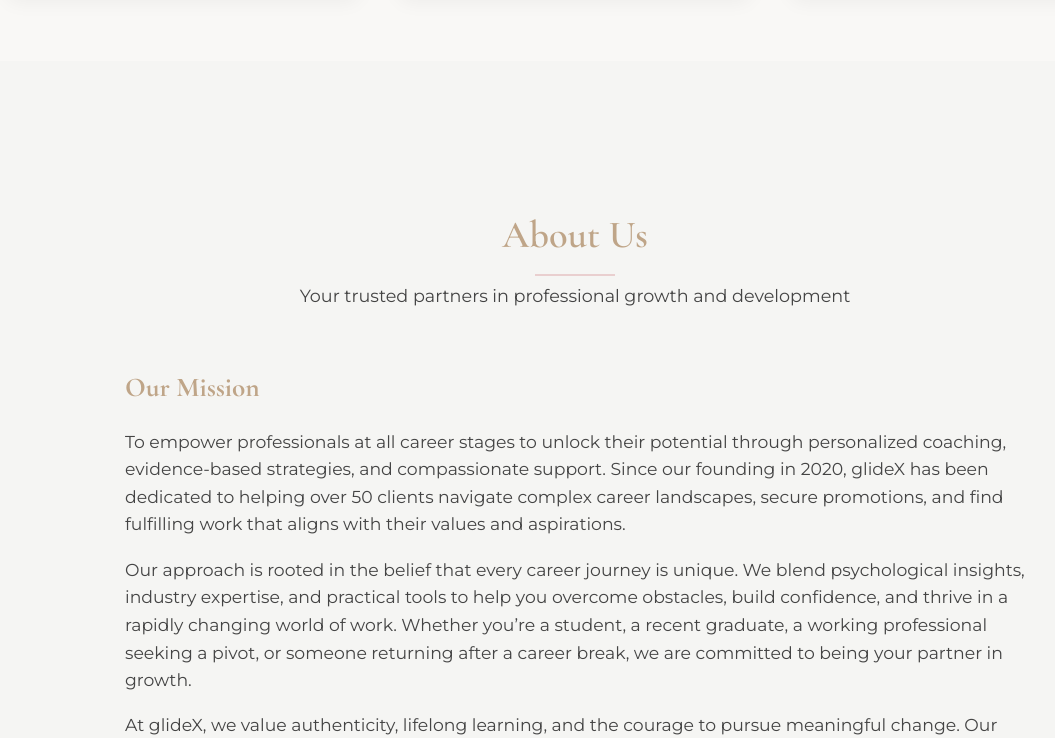
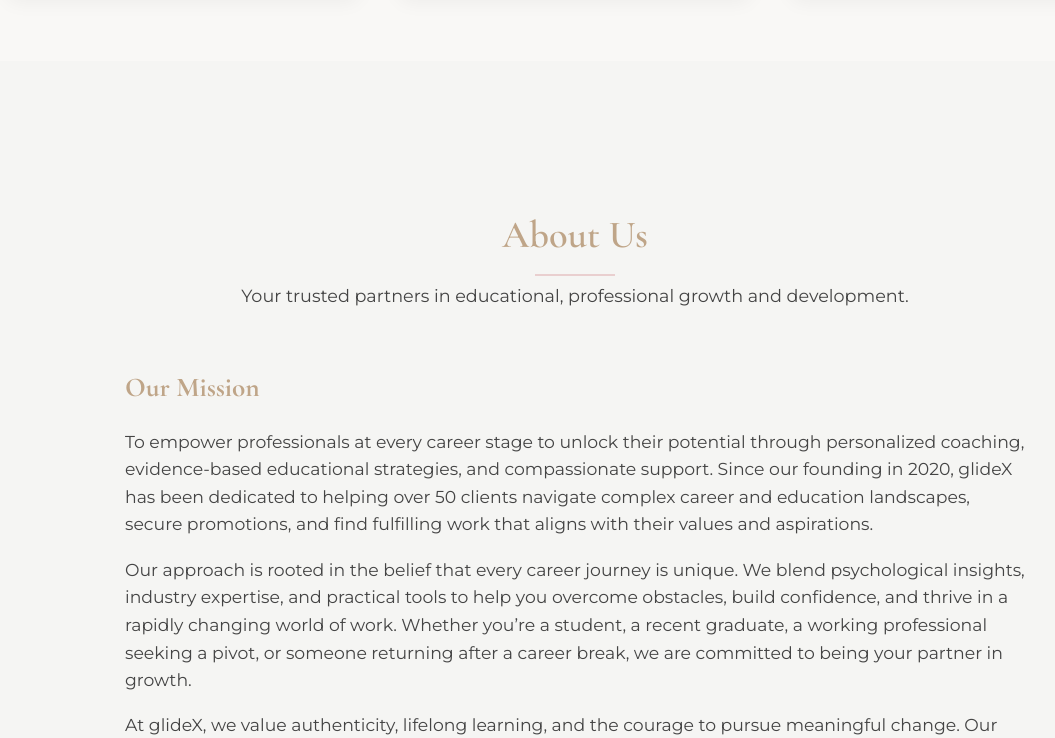
Before and after one commit to Akankshanorway/GlideX, a plain HTML site: page index.html in a window 1280 px wide. Shown: the part 1798-2536 px from the top of the page, without its empty margins (65-1120 px from the left). Drawn offline with nearby package versions, Linux system fonts and the light colour scheme.

Commit message:
Update index.html

```diff
--- a/index.html
+++ b/index.html
@@ -406,7 +406,7 @@
     <section id="home">
         <div class="hero-content">
             <h1>Transform Your Career Journey</h1>
-            <p>Expert guidance to help you navigate career transitions, develop leadership skills, and achieve professional fulfillment with personalized coaching tailored to your unique goals.</p>
+            <p>Expert educational guidance to help you navigate career transitions, enhance your leadership skills, and achieve professional fulfillment through personalized coaching tailored to your unique goals.</p>
             <div class="cta-buttons">
                 <a href="#services" class="btn btn-primary">Explore Services</a>
                 <a href="#contact" class="btn btn-secondary">Book Consultation</a>
@@ -482,13 +482,13 @@
     <section id="about">
         <div class="section-header">
             <h2>About Us</h2>
-            <p>Your trusted partners in professional growth and development</p>
+            <p>Your trusted partners in educational, professional growth and development.</p>
         </div>
         <div class="about-content">
             <div class="about-text">
                 <h3>Our Mission</h3>
                 <p>
-                    To empower professionals at all career stages to unlock their potential through personalized coaching, evidence-based strategies, and compassionate support. Since our founding in 2020, glideX has been dedicated to helping over 50 clients navigate complex career landscapes, secure promotions, and find fulfilling work that aligns with their values and aspirations.
+                    To empower professionals at every career stage to unlock their potential through personalized coaching, evidence-based educational strategies, and compassionate support. Since our founding in 2020, glideX has been dedicated to helping over 50 clients navigate complex career and education landscapes, secure promotions, and find fulfilling work that aligns with their values and aspirations.
                 </p>
                 <p>
                     Our approach is rooted in the belief that every career journey is unique. We blend psychological insights, industry expertise, and practical tools to help you overcome obstacles, build confidence, and thrive in a rapidly changing world of work. Whether you’re a student, a recent graduate, a working professional seeking a pivot, or someone returning after a career break, we are committed to being your partner in growth.
```
